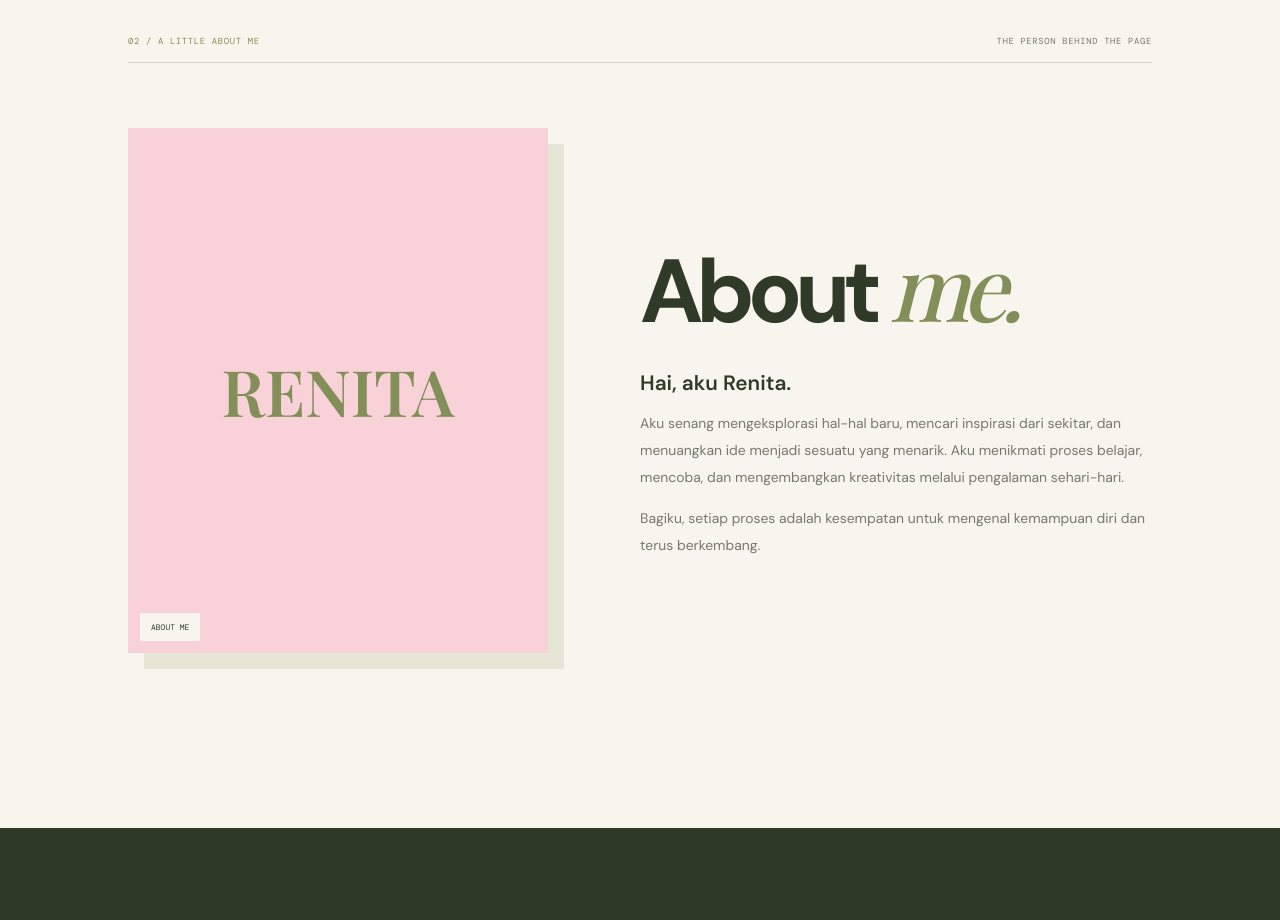
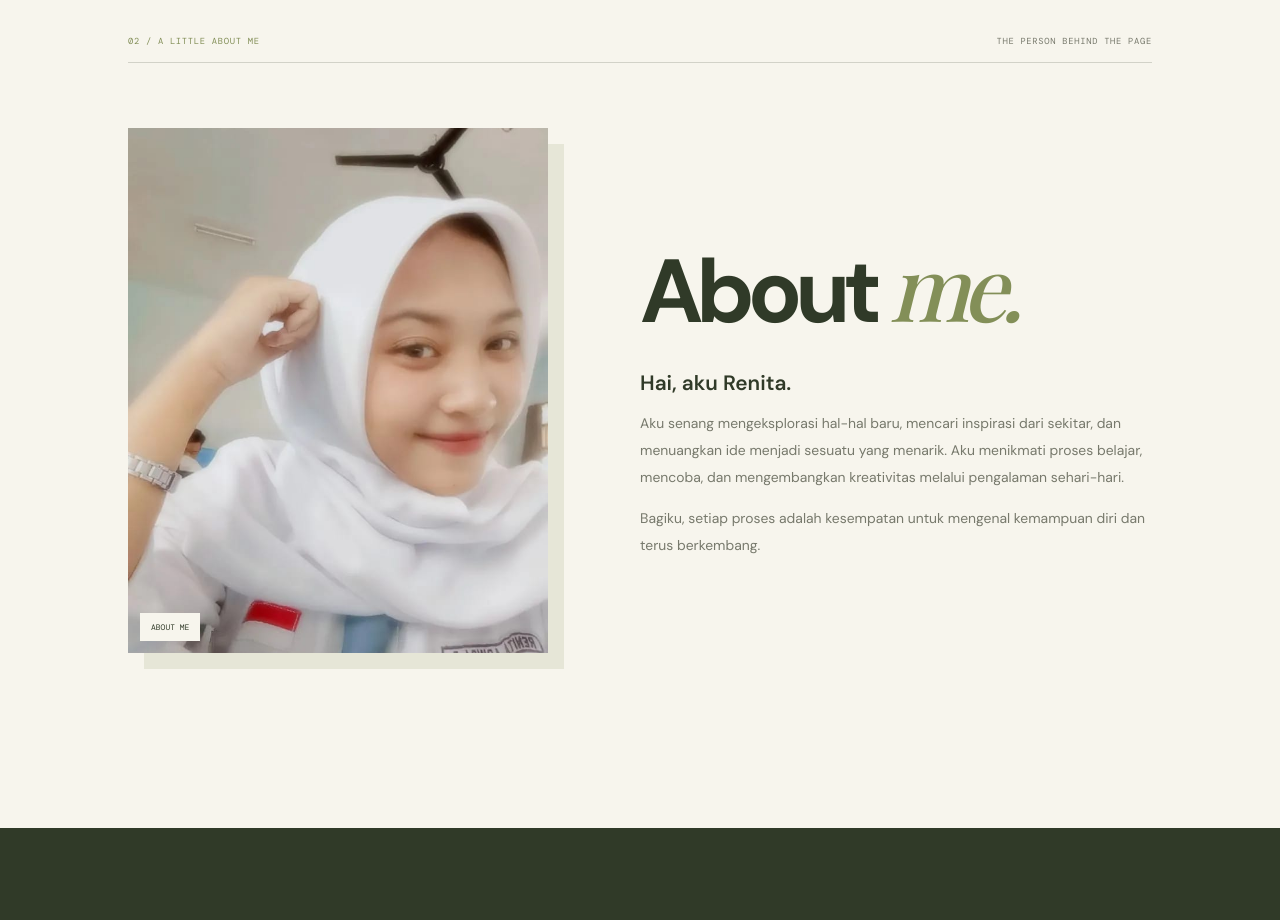
Before and after one commit to jokiku-official1/portofolio-renita, a plain HTML site: page index.html in a window 1280 px wide. Shown: the part 860-1780 px from the top of the page. Drawn offline with nearby package versions, Linux system fonts and the light colour scheme; a web font is replaced by a local one.

Commit message:
first commit

```diff
--- a/index.html
+++ b/index.html
@@ -37,7 +37,7 @@
           <div class="stage-card card-front">
             <div class="photo-placeholder">
               <img
-                src="assets/images/renita-photo.jpg"
+                src="imagese/renita-photo.jpg"
                 alt="Foto Renita"
                 onerror="
                   this.style.display = 'none';
@@ -59,7 +59,7 @@
         <div class="about-layout">
           <div class="about-photo reveal">
             <img
-              src="assets/images/renita-photo.jpg"
+              src="img/renita-photo.jpg"
               alt="Foto Renita"
               onerror="
                 this.style.display = 'none';
```
